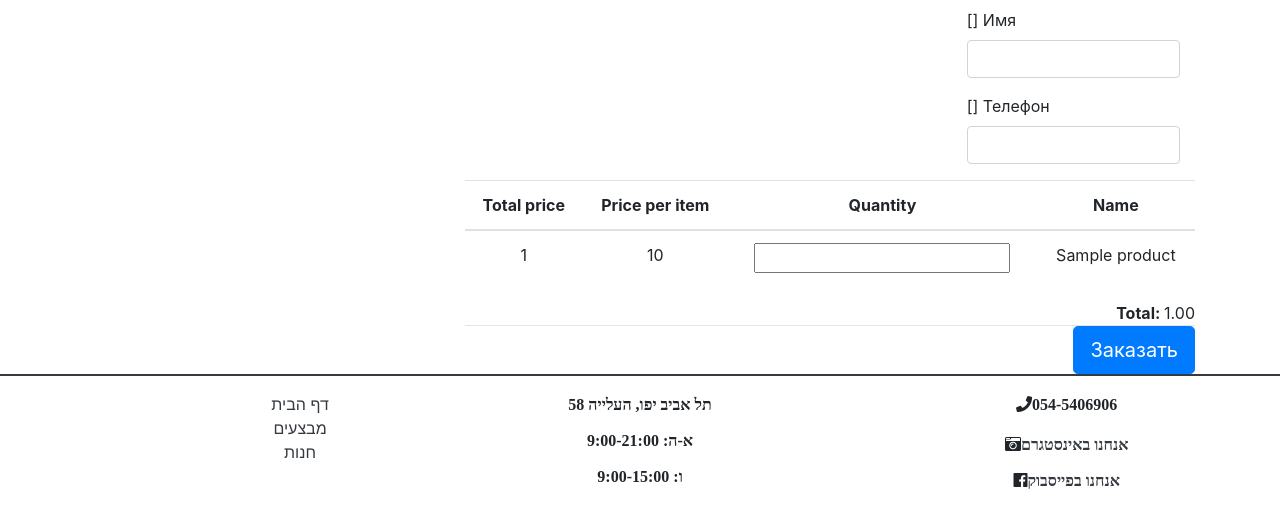
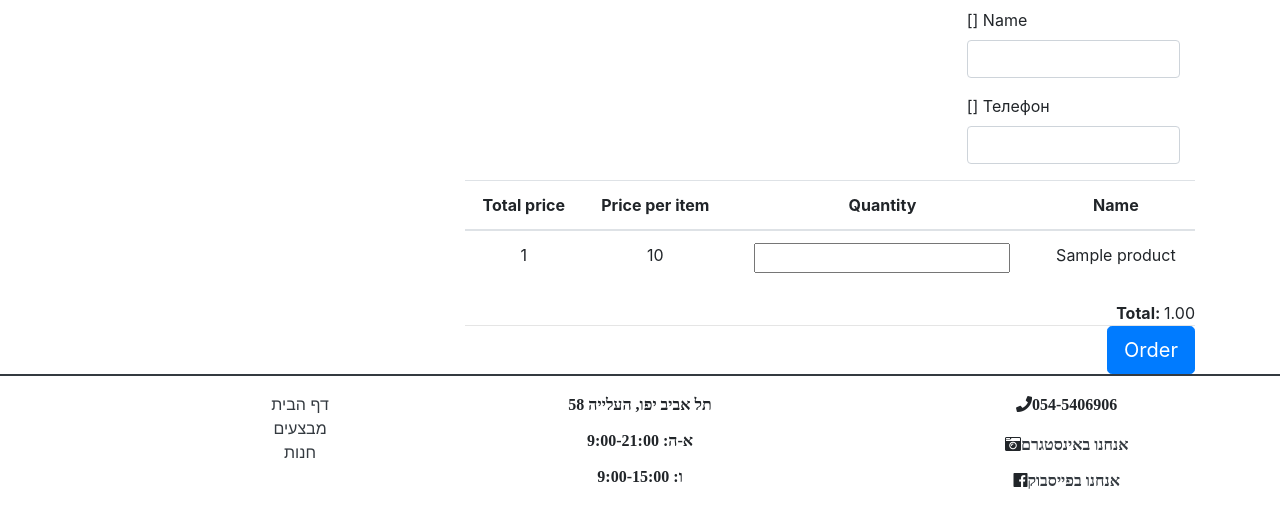
Before and after one commit to hebrewbug/openwine, a Django app: template templates/orders/checkout.html in a window 1280 px wide. Shown: the part 192-720 px from the top of the page. Run offline with Django 3.2, Linux system fonts and the light colour scheme; the template is opened without the code that fills it: most values are stand-ins (such as "Sample title", 1, 10 or a date in 2020); some libraries are stand-ins or nearby versions.

Commit message:
Update checkout.html

```diff
--- a/templates/orders/checkout.html
+++ b/templates/orders/checkout.html
@@ -15,7 +15,7 @@
 
                             <div class="form-group">
                                 <div class="col-lg-4">
-                                    <label>Имя</label>
+                                    <label>Name</label>
                                     <span class="form-error">{{ form.name.errors }}</span>
                                     <input type="text" name="{{ form.name.html_name }}" class="form-control"
                                         value="{{ request.POST.name }}"
@@ -75,7 +75,7 @@
                         <hr>
 
                         <div class="text-right">
-                            <button type="submit" class="btn btn-primary btn-lg">Заказать</button>
+                            <button type="submit" class="btn btn-primary btn-lg">Order</button>
                         </div>
 
                     </form>
```
